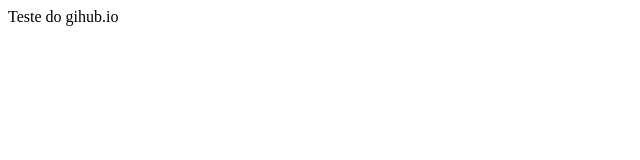
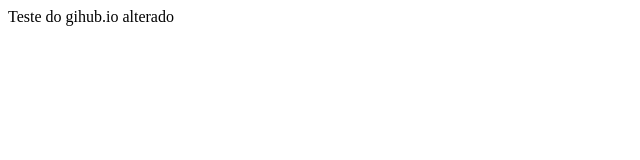
Before and after one commit to fgarioli/fgarioli.github.io, a plain HTML site: page index.html in a window 1280 px wide. Shown: the full height of the page, 0-640 px from the left. Drawn offline with Linux system fonts and the light colour scheme.

Commit message:
realizando alteracao

```diff
--- a/index.html
+++ b/index.html
@@ -7,6 +7,6 @@
     <title>Document</title>
 </head>
 <body>
-    Teste do gihub.io
+    Teste do gihub.io alterado
 </body>
 </html>
```
